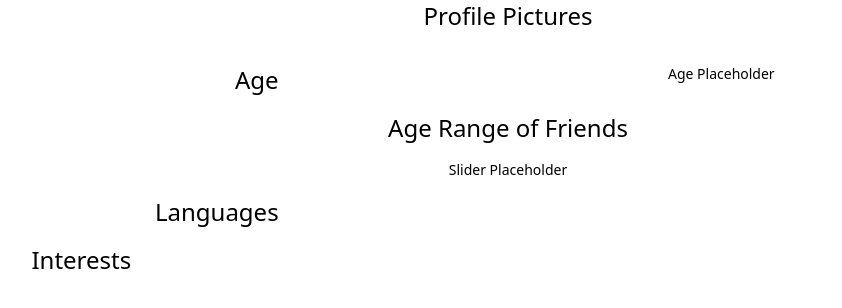
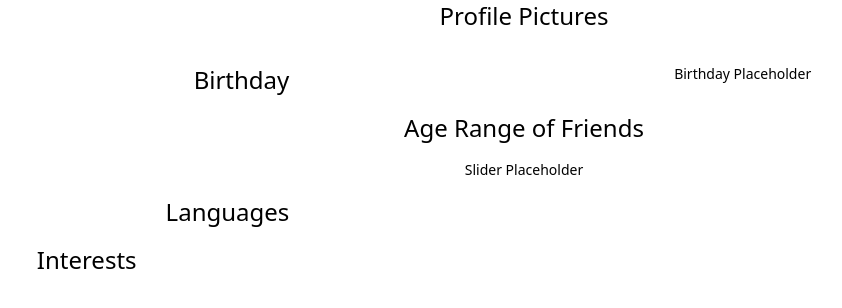
Before and after one commit to devhausleipzig/camp7-final-project, a Next.js app: page /settings in a window 1280 px wide. Shown: the top 308 px of the page, without its empty margins (132-974 px from the left). Built offline with nearby package versions, Linux system fonts and the light colour scheme.

Commit message:
changes to settings page

```diff
--- a/pages/settings.tsx
+++ b/pages/settings.tsx
@@ -3,11 +3,11 @@ import useProtectedPage from "../hooks/useProtectedPage";
 export default function Settings() {
 	// const authContext = useProtectedPage();
 	return (
-		<div className="grid grid-cols-3 gap-x-8 gap-y-4 mx-4 text-center sans text-2xl">
+		<div className="w-screen grid grid-cols-3 gap-x-8 gap-y-4 mx-4 text-center sans text-2xl">
 			<h1 className="col-span-3">Profile Pictures</h1>
 			<div className="col-span-3"></div>
-			<h1 className="text-right col-span-1">Age</h1>
-			<div className="col-span-2 text-sm">Age Placeholder</div>
+			<h1 className="text-right col-span-1">Birthday</h1>
+			<div className="col-span-2 text-sm">Birthday Placeholder</div>
 			<h1 className="col-span-3">Age Range of Friends</h1>
 			<div className="col-span-3 text-sm">Slider Placeholder</div>
 			<h1 className="text-right col-span-1">Languages</h1>
```
